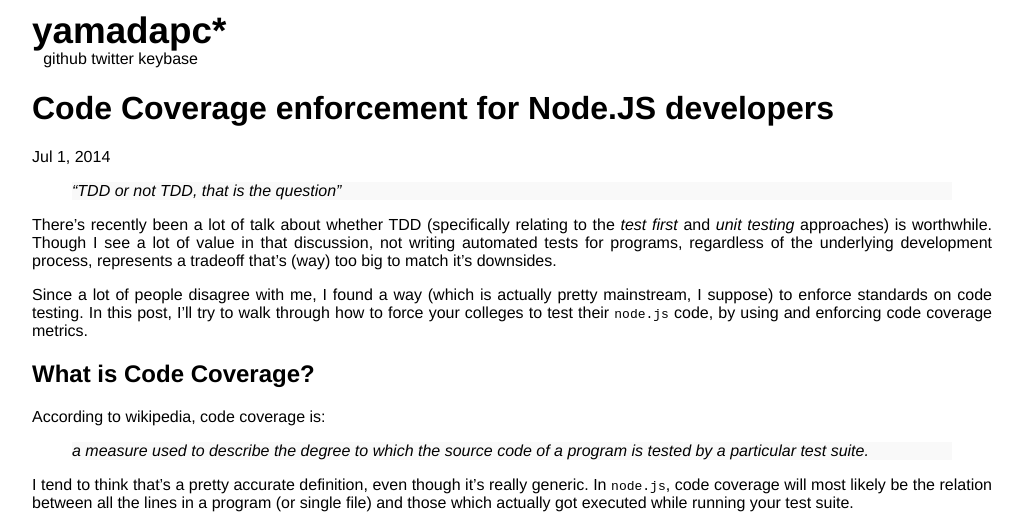
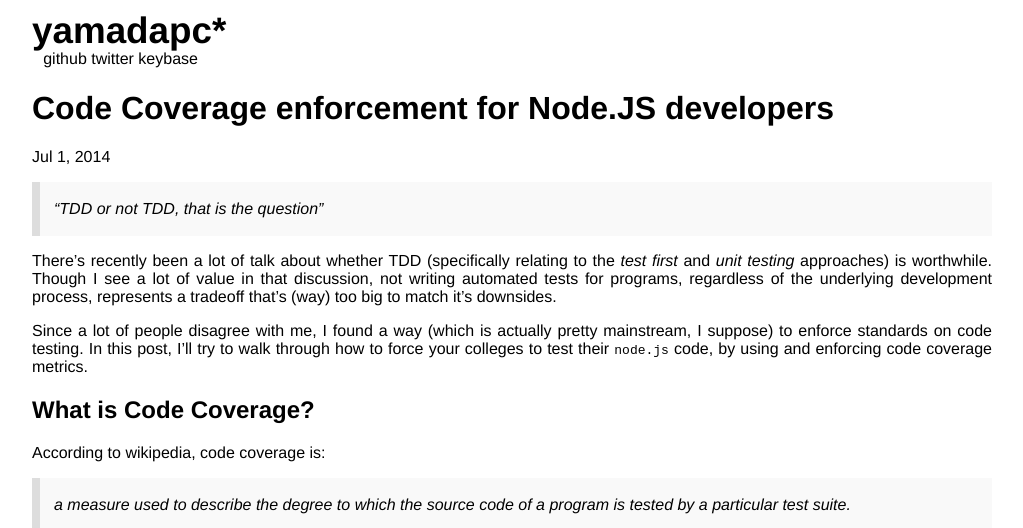
Before and after one commit to yamadapc/yamadapc.github.io, a Jekyll site: the page built from _posts/2014-07-01-code-coverate-enforcement-for-nodejs.markdown, in a window 1280 px wide. Shown: the top 528 px of the page, without its empty margins (128-1151 px from the left). Built offline with Jekyll 4.4.1, drawn with Linux system fonts in a browser that asks for light colours.

Commit message:
Fix blockquote style
I'd broken this for some reason, in trying to make the grid system work.

```diff
--- a/css/main.scss
+++ b/css/main.scss
@@ -89,6 +89,10 @@ a {
 
 blockquote {
   background-color: #f9f9f9;
+  border-left: solid 8px #ddd;
+  margin: 0;
+  padding: 2px;
+  padding-left: 14px;
   font-style: italic;
 }
 
```
